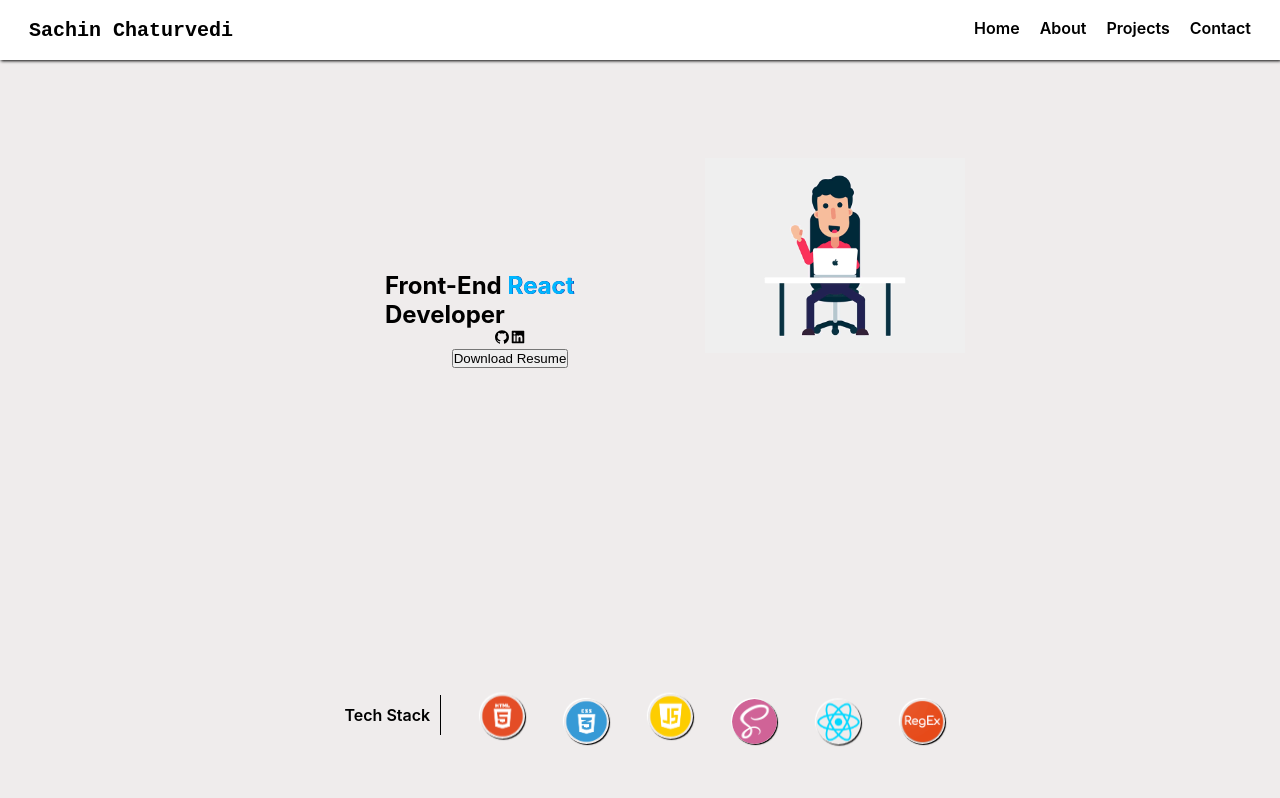
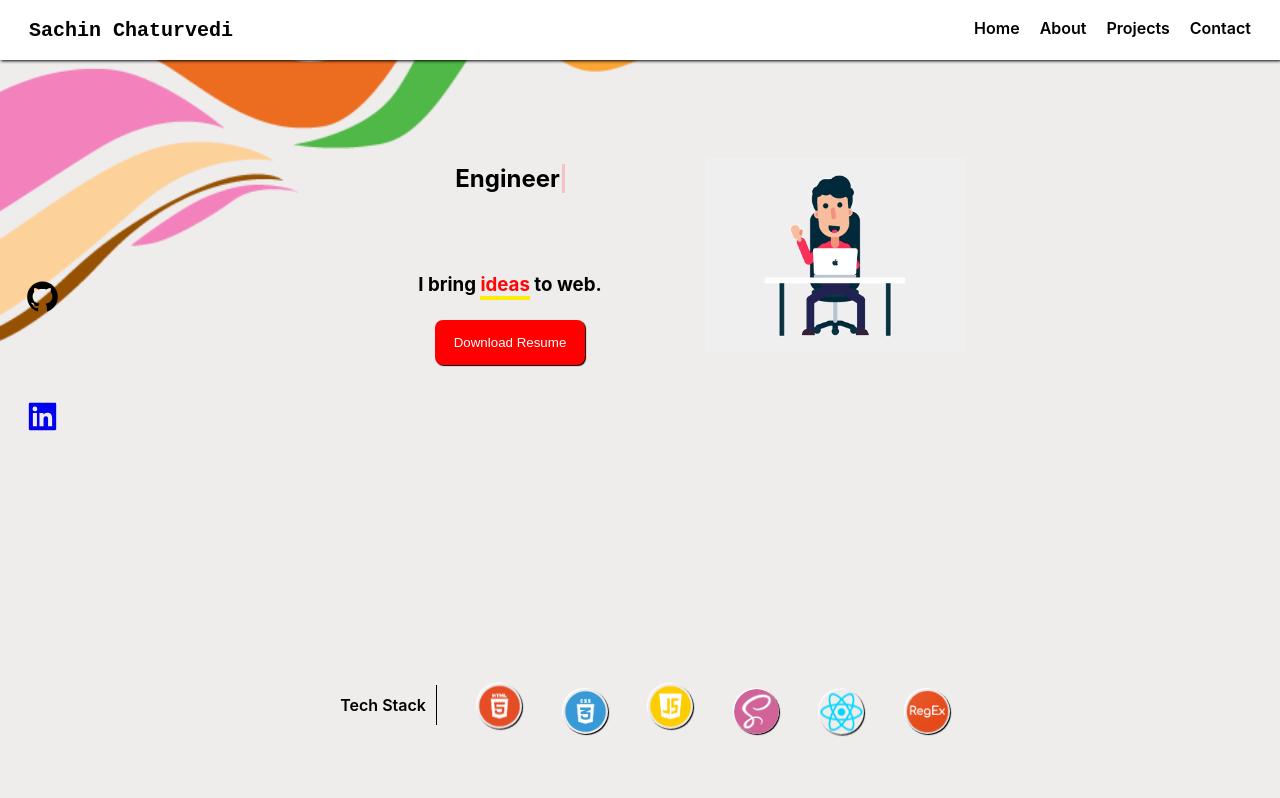
Before and after one commit to Sachin2903/My_Portfolio, a React (Create React App) app: page / in a window 1280 px wide. Shown: the top 798 px of the page. Built offline with nearby package versions, Linux system fonts and the light colour scheme; the HTML template or start-up script is replaced by a standard one.

Commit message:
almost done

```diff
--- a/public/index.html
+++ b/public/index.html
@@ -24,10 +24,10 @@
       work correctly both with client-side routing and a non-root public URL.
       Learn how to configure a non-root public URL by running `npm run build`.
     -->
-    <title>React App</title>
+    <title>Sachin_Chaturvedi_Portfolio</title>
   </head>
   <body>
-    <noscript>You need to enable JavaScript to run this app.</noscript>
+
     <div id="root"></div>
     <!--
       This HTML file is a template.
--- a/src/components/aboutSection/aboutSection.js
+++ b/src/components/aboutSection/aboutSection.js
@@ -4,7 +4,7 @@ import styles from "./aboutSection.module.css"
 export function AboutSection(){
     return(
         <Fragment>
-            <div id="#about"className={styles.aboutBox}>
+            <div id="about"className={styles.aboutBox}>
                 <h1 className={styles.aboutText}>About <span>Me</span></h1>
                 <div className={styles.aboutInner}>
                    <p className={styles.innerText}>Hi! I am Sachin Chaturvedi, A Frontend Developer focused on crafting great web experiences.Designing and Coding have been my passion since the day I started working with computers but I found myself into Web Design/Development.I enjoy creating beautifully designed and functional websites.</p>
--- a/src/components/heroSection/heroPage.js
+++ b/src/components/heroSection/heroPage.js
@@ -8,25 +8,55 @@ import react from "../../assests/tech/react.png";
 import sass from "../../assests/tech/sass.png";
 import regex from "../../assests/tech/regex.png";
 
+import b from "../../assests/design/b.png";
+
+// import resumePDF from './resume.pdf';
 
 
-import {AiFillGithub,AiFillLinkedin} from "react-icons/ai"
+import { useState } from "react";
+import { useEffect } from "react";
+import { useRef } from "react";
 
 
 
 export function HeroPage() {
+    const array=["Engineer ","Front-End Developer ","Front-End React Developer "];
+    const [aniText,setAniText]=useState("Hello");
+  const count=useRef(0);
+  const len=useRef(0);
+
+     useEffect(()=>{
+        const id=setTimeout(()=>{
+              if(len.current>(array[count.current].length)){
+
+                    len.current=0;
+                count.current=(count.current+1)%(array.length);
+            }
+            setAniText(array[count.current].slice(0,len.current))
+            len.current=len.current+1;
+             return ()=>clearTimeout(id)
+
+        },700)
+     },)
+
+     function handleDownloadResume() {
+        // const link = document.createElement('a');
+        // link.href = resumePDF;
+        // link.download = 'resume.pdf';
+        // link.click();
+      }
+
+
     return (
         <Fragment>
-            <div className={styles.heroPageBox}>
+            <div id="home" className={styles.heroPageBox}>
+                <img src={b}alt="loading" className={styles.heroPageDesign}/>
                 <div className={styles.innerDiv}>
                     <div className={styles.heroLeft}>
-                        <h2 className={styles.leftHeading}>Front-End <span className={styles.reactName}>React</span>Developer</h2>
-                       <span>
-                        <AiFillGithub/>
-                        <AiFillLinkedin/>
+                        <h2 className={styles.stateText}>{aniText}<p className={styles.line}></p></h2>
+                        <h3 className={styles.leftHeading}>I bring <span className={styles.reactName}> ideas</span> to web.</h3>
 
-                       </span>
-                       <button>Download Resume</button>
+                       <button onClick={handleDownloadResume} className={styles.downloadbtn}>Download Resume</button>
                     </div>
                     <img alt="loading" className={styles.heroImg} slt="loading" src={logo} />
                     <div className={styles.techStach}>
--- a/src/components/heroSection/heroPage.module.css
+++ b/src/components/heroSection/heroPage.module.css
@@ -1,4 +1,5 @@
 .heroPageBox {
+    overflow: hidden;
     width: 100vw;
     height: 100vh;
     min-height: 100vh;
@@ -6,7 +7,14 @@
     justify-content: center;
     align-self: center;
     padding-top: 60px;
+    position: relative;
     background-color: rgb(239, 236, 236);
+}
+.heroPageDesign{
+top:20px;
+    width: 100vw;
+    position:absolute;
+
 }
 
 .heroImg {
@@ -18,28 +26,36 @@
 
 .innerDiv {
     position: relative;
+    min-height: 100%;
+    height: 100%;
+    z-index: 99;
+    width: 650px;
 
-    height: 100%;
-    width: 650px;
-    min-width: 450px;
 }
 
 .heroLeft {
-
+    position: relative;
     display: flex;
     justify-content: center;
+    gap: 20px;
     align-items: center;
     width: 60%;
+
     height: 70%;
     float: left;
     flex-direction: column;
 }
+.stateText{
+    top:20%;
+    position: absolute;
+}
 
 .techStach {
-    margin-bottom: 25px;
+    margin-bottom: 35px;
     position: absolute;
     bottom: 0;
     display: flex;
+    gap: 10px;
     justify-content: space-around;
     align-items: center;
     width: 100%;
@@ -90,13 +106,52 @@
 
 .leftHeading {
 
-    width: 250px;
-    text-align: left;
+    width: 100%;
+    text-align: center;
 
 }
 
 .reactName {
     display: inline-block;
-    color: rgb(0, 183, 255);
-    text-shadow: 0.4px 0.3px 0.5px darkblue;
+    color: rgb(255, 6, 6);
+    border-bottom:4px solid rgb(255, 235, 10);
 }
+.downloadbtn{
+    width: 150px;
+    height: 45px;
+    color: white;
+    background-color: red;
+    border-radius: 8px;
+    border: 0;
+    box-shadow: 1px 1px 1px black;
+}
+.downloadbtn:hover{
+    transform: scale(0.98);
+}
+.line{
+  margin-left: 2px;
+    display: inline;
+    border-right: 3px solid red;
+    animation: opa 700ms ease-in-out infinite;
+}
+@keyframes opa {
+    0%{
+        opacity: 0.1;
+
+    }
+    100%{
+        opacity: 1;
+    }
+
+}
+@media (width<=631px) {
+    .heroImg {
+        display: none;
+    }
+    .heroLeft {
+        width: 100vw;
+    }
+    .innerDiv {
+        width: 100vw;
+    }
+}
--- a/src/components/last/last.module.css
+++ b/src/components/last/last.module.css
@@ -80,6 +80,7 @@
     border: 0;
 }
 .btn{
+    cursor: pointer;
     width: 100%;
     height: 40px;
     border-radius: 10px;
@@ -95,6 +96,15 @@ position: absolute;
 bottom: 0;
 left: 10px;
     font-size: 12px;
-    color:black;
+    color:rgb(16, 195, 16);
     font-weight: bold;
 }
+.pleasetext{
+    display: none;
+    position: absolute;
+bottom: 0;
+right: 10px;
+    font-size: 12px;
+    color:rgb(255, 0, 0);
+    font-weight: bold;
+}
--- a/src/components/navbar/navbar.js
+++ b/src/components/navbar/navbar.js
@@ -1,22 +1,26 @@
-import React, { Fragment ,useState} from "react";
+import React, { Fragment, useState } from "react";
 import styles from "./navbar.module.css";
-import {RxCross2} from "react-icons/rx";
-import {AiOutlineMenu} from "react-icons/ai"
+import { RxCross2 } from "react-icons/rx";
+import {AiFillGithub,AiFillLinkedin,AiOutlineMenu} from "react-icons/ai"
+export function Navbar() {
+    const [toggle, setToogle] = useState(true);
+    return (
+        <Fragment>
+            <div  className={styles.navbarBox}>
+                <span className={styles.linkGit}>
+                   <a rel="noreferrer" href="https://github.com/Sachin2903" target="_blank" className={styles.gitnav}><AiFillGithub /></a>
+                   <a rel="noreferrer" href="https://www.linkedin.com/in/sachin-chaturvedi-403255225" target="_blank" ><AiFillLinkedin /></a>
 
-export function Navbar(){
-    const [toggle,setToogle]=useState(true);
-    return(
-        <Fragment>
-            <div id="home" className={styles.navbarBox}>
-            <p  className={styles.navtext}>Sachin  Chaturvedi</p>
-            <ul className={toggle?styles.navlist:`${styles.navlist} ${styles.listActive}`} >
+                </span>
+                <p className={styles.navtext}>Sachin  Chaturvedi</p>
+                <ul className={toggle ? styles.navlist : `${styles.navlist} ${styles.listActive}`} >
                     <li><a href="#home">Home</a></li>
                     <li><a href="#about">About</a></li>
                     <li><a href="#project">Projects</a></li>
                     <li><a href="#contact">Contact</a></li>
                 </ul>
                 {
-                toggle?<AiOutlineMenu onClick={()=>setToogle(!toggle)} className={styles.menu}/>:<RxCross2 onClick={()=>setToogle(!toggle)} className={styles.menu}/>
+                    toggle ? <AiOutlineMenu onClick={() => setToogle(!toggle)} className={styles.menu} /> : <RxCross2 onClick={() => setToogle(!toggle)} className={styles.menu} />
                 }
 
             </div>
--- a/src/components/navbar/navbar.module.css
+++ b/src/components/navbar/navbar.module.css
@@ -10,6 +10,26 @@
     align-items: center;
     padding: 0 29px;
     box-shadow: 1px 1px 3px black;
+}
+.linkGit{
+    position: absolute;
+    left: 25px;
+    top:30vh;
+    display: flex;
+    justify-content: space-around;
+    flex-direction: column;
+    font-size: 35px;
+    height: 30vh;
+    color: rgb(65, 4, 209);
+
+}
+.gitnav{
+    color: black;
+}
+.linkGit a{
+
+    cursor: pointer;
+
 }
 .navtext{
     position: relative;
--- a/src/components/project/project.js
+++ b/src/components/project/project.js
@@ -21,7 +21,7 @@ export function Project(){
 
     return(
         <Fragment>
-            <div className={styles.projectsec}>
+            <div id="project" className={styles.projectsec}>
                 <img className={styles.desiLogo} alt="Loading" src={desi}/>
               <p  className={styles.propp} >MY WORK</p>
               <h1 className={styles.prohh}>Projects.</h1>
--- a/src/components/project/subProject.module.css
+++ b/src/components/project/subProject.module.css
@@ -12,6 +12,7 @@
  background-color: rgb(21, 147, 250);
  box-shadow: 2px 2px 0px black,-2px -2px 0px white;
 }
+
 .minProjectfalse{
     transform: translateX(-45px);
     margin-top: 20px;
@@ -82,6 +83,8 @@
     width: 100%;
     max-height:90%;
     margin-top: 15px;
+    font-size: 16px;
+    font-family: monospace;
 }
 .headbottom{
     font-weight: bold;
```
Also changed, not shown: src/components/last/last.js (+15 -4 lines), src/assests/design/b.png (added), 1 other file (tests, documents, lock files or other folders). Lines whose indentation alone changed are shown as unchanged.
